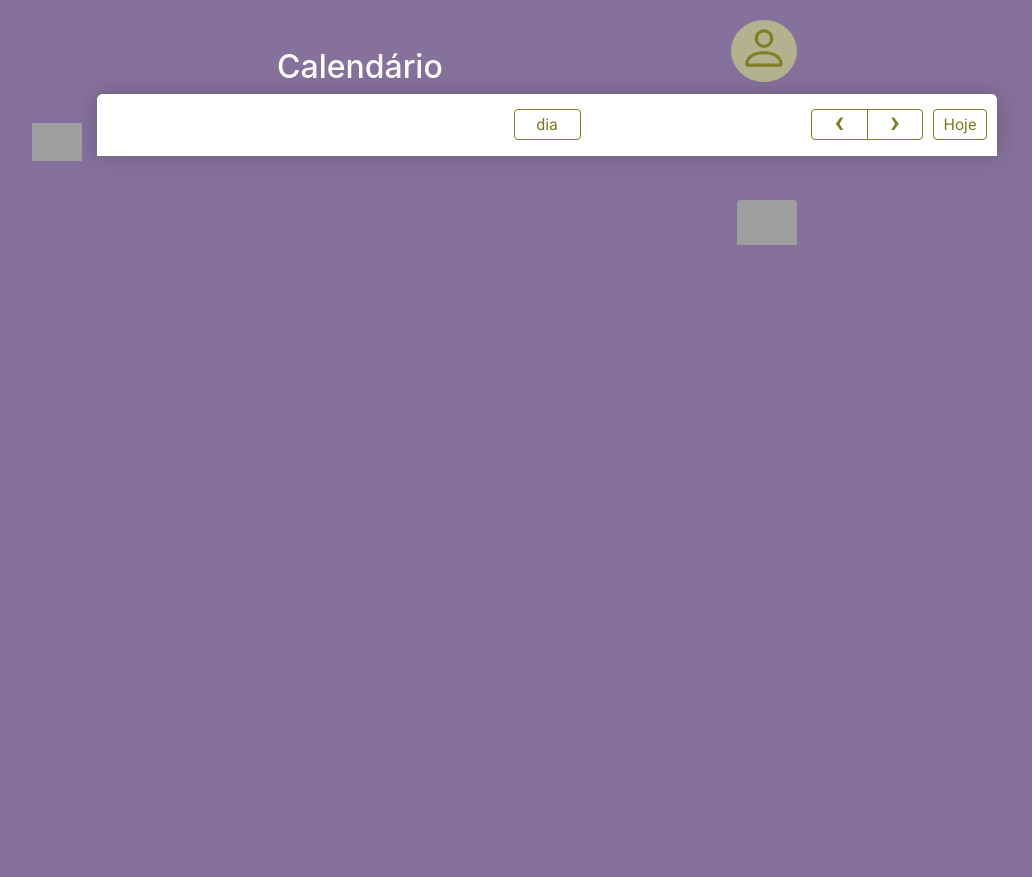
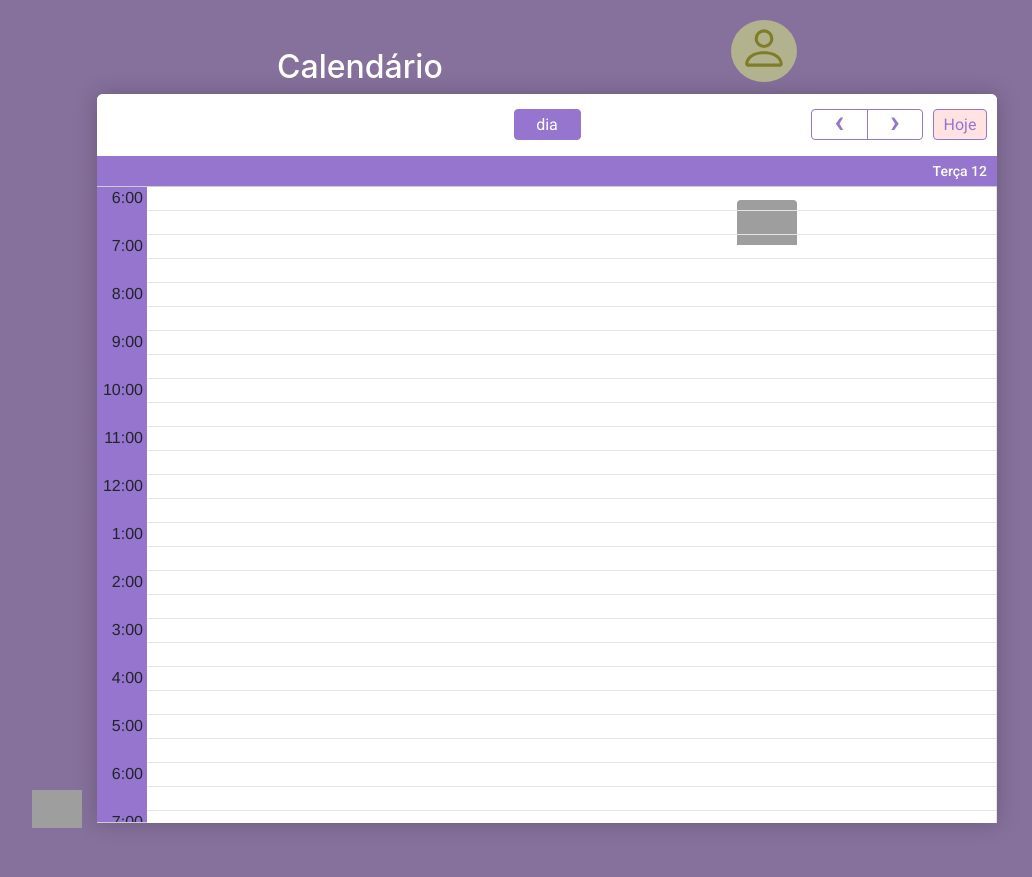
Before and after one commit to Devaneiosdarita/Happyday, a Flask app: template src/templates/calendariolista.html in a window 1280 px wide. Shown: the top 877 px of the page, without its empty margins (93-1125 px from the left). Run offline with Flask 3, Linux system fonts and the light colour scheme; the template is opened without the code that fills it, so the values that code supplies are empty; some libraries are stand-ins or nearby versions; grey boxes are pictures that could not be loaded.

Commit message:
progress

```diff
--- a/src/static/Franstyle.css
+++ b/src/static/Franstyle.css
@@ -6,12 +6,12 @@
  @import url('https://fonts.googleapis.com/css?family=Roboto:100,100i,300,300i,400,400i,500,500i,700,700i,900,900i');
 td.fc-day {
 
-background:#ffffff !important;
+background:#FFF !important;
 font-family: 'Roboto', sans-serif;
 
 }
 td.fc-today {
-	background: #B3B28F!important;
+	background:#FFF !important;
 	position: relative;
 
 
@@ -19,16 +19,16 @@ td.fc-today {
 
 .fc-first th{
 	font-family: 'Roboto', sans-serif;
-    background:#B3B28F !important;
-	color:#ffffff;
+    background:#9675ce !important;
+	color:#FFF;
 	font-size:14px !important;
 	font-weight:500 !important;
 
 	}
 .fc-event-inner {
 	font-family: 'Roboto', sans-serif;
-    background:#7F7E26 !important;
-    color: #ffffff!important;
+    background: #03a9f3!important;
+    color: #FFF!important;
     font-size: 12px!important;
     font-weight: 500!important;
     padding: 5px 0px!important;
@@ -94,16 +94,15 @@ html .fc,
     font-weight: 100;
     margin-bottom: 10px;
 		font-family: 'Roboto', sans-serif;
-	color: #7F7E26;
 }
 	span.fc-button {
     font-family: 'Roboto', sans-serif;
-    border-color:#7F7E26;
-	color: #7F7E26;
+    border-color: #9675ce;
+	color: #9675ce;
 }
 .fc-state-down, .fc-state-active {
-    background-color: #7F7E26 !important;
-	color: #ffffff !important;
+    background-color: #9675ce !important;
+	color: #FFF !important;
 }
 .fc .fc-header-space {
 	padding-left: 10px;
@@ -154,6 +153,35 @@ html .fc,
 .fc-view {
 	width: 100%;
 	overflow: hidden;
+	}
+
+
+
+/* Cell Styles
+------------------------------------------------------------------------*/
+
+    /* <th>, usually */
+.fc-widget-content {  /* <td>, usually */
+	border: 1px solid #e5e5e5;
+	}
+.fc-widget-header{
+    border-bottom: 1px solid #EEE;
+}
+.fc-state-highlight { /* <td> today cell */ /* TODO: add .fc-today to <th> */
+	/* background: #fcf8e3; */
+}
+
+.fc-state-highlight > div > div.fc-day-number{
+    background-color: #ff3b30;
+    color: #FFFFFF;
+    border-radius: 50%;
+    margin: 4px;
+}
+
+.fc-cell-overlay { /* semi-transparent rectangle while dragging */
+	background: #bce8f1;
+	opacity: .3;
+	filter: alpha(opacity=30); /* for IE */
 	}
 
 
@@ -222,8 +250,8 @@ html .fc,
 
 
 .fc-state-default {
-	border-color:#7F7E26 ;
-	color: #7F7E26;
+	border-color: #ff3b30;
+	color: #ff3b30;
 }
 .fc-button-month.fc-state-default, .fc-button-agendaWeek.fc-state-default, .fc-button-agendaDay.fc-state-default{
     min-width: 67px;
@@ -235,12 +263,12 @@ html .fc,
 .fc-state-down,
 .fc-state-active,
 .fc-state-disabled {
-	color: #7F7E26;
+	color: #333333;
 	background-color: #FFE3E3;
 	}
 
 .fc-state-hover {
-	color: #7F7E26;
+	color: #ff3b30;
 	text-decoration: none;
 	background-position: 0 -15px;
 	-webkit-transition: background-position 0.1s linear;
@@ -251,7 +279,7 @@ html .fc,
 
 .fc-state-down,
 .fc-state-active {
-	background-color:#7F7E26 ;
+	background-color: #ff3b30;
 	background-image: none;
 	outline: 0;
 	color: #FFFFFF;
@@ -260,11 +288,11 @@ html .fc,
 .fc-state-disabled {
 	cursor: default;
 	background-image: none;
-	background-color: #ffffff;
+	background-color: #FFE3E3;
 	filter: alpha(opacity=65);
 	box-shadow: none;
-	border:1px solid #B3B28F;
-	color: #27260c;
+	border:1px solid #FFE3E3;
+	color: #ff3b30;
 	}
 
 
@@ -418,7 +446,7 @@ table.fc-border-separate {
 }
 .fc-border-separate tr.fc-last th{
     border-bottom-width: 1px;
-    border-color: #7F7E26;
+    border-color: #cdcdcd;
     font-size: 16px;
     font-weight: 300;
 	line-height: 30px;
@@ -480,6 +508,35 @@ table.fc-border-separate {
 	float: right;
 	}
 
+
+
+/* Agenda Week View, Agenda Day View
+------------------------------------------------------------------------*/
+
+.fc-agenda table {
+	border-collapse: separate;
+	}
+
+.fc-agenda-days th {
+	text-align: center;
+	}
+
+.fc-agenda .fc-agenda-axis {
+	width: 50px;
+	padding: 0 4px;
+	vertical-align: middle;
+	text-align: right;
+	white-space: nowrap;
+	font-weight: normal;
+	}
+
+.fc-agenda .fc-week-number {
+	font-weight: bold;
+	}
+
+.fc-agenda .fc-day-content {
+	padding: 2px 2px 1px;
+	}
 
 /* make axis border take precedence */
 
@@ -604,10 +661,10 @@ table.fc-border-separate {
 	}
 
 thead tr.fc-first{
-    background-color: #ffffff;
+    background-color: #f7f7f7;
 }
 table.fc-header{
-    background-color: #ffffff;
+    background-color: #FFFFFF;
     border-radius: 6px 6px 0 0;
 }
 
@@ -621,20 +678,20 @@ table.fc-header{
     height: 30px;
 }
 .fc-sun, .fc-sat{
-    color: #919191;
+    color: #b8b8b8;
 }
 
 .fc-week .fc-day:hover .fc-day-number{
-    background-color:#7F7E26 ;
+    background-color: #B8B8B8;
     border-radius: 50%;
-    color: #ffffff;
+    color: #FFFFFF;
     transition: background-color 0.2s;
 }
 .fc-week .fc-day.fc-state-highlight:hover .fc-day-number{
-    background-color: #7F7E26 ;
+    background-color:  #ff3b30;
 }
 .fc-button-today{
-    border: 1px solid rgba(201, 127, 127, 0);
+    border: 1px solid rgba(255,255,255,.0);
 }
 .fc-view-agendaDay thead tr.fc-first .fc-widget-header{
     text-align: right;
@@ -658,8 +715,8 @@ table.fc-header{
 -----------------------------------------------------*/
 
 .fc-event {
-	background: #ffffff !important;
-	color: #000000 !important;
+	background: #fff !important;
+	color: #000 !important;
 	}
 
 /* for vertical events */
--- a/src/templates/calendario_opcao.html
+++ b/src/templates/calendario_opcao.html
@@ -145,7 +145,10 @@
 
                 <button id="myButton" class="custom-button">
                     <img src="fundoPurple.png" alt="Purple background">
-                    <span>Click me (Icon included)</span> </button>
+                    <svg xmlns="http://www.w3.org/2000/svg" width="16" height="16" fill="currentColor" class="bi bi-bookshelf" viewBox="0 0 16 16">
+                        <path d="M2.5 0a.5.5 0 0 1 .5.5V2h10V.5a.5.5 0 0 1 1 0v15a.5.5 0 0 1-1 0V15H3v.5a.5.5 0 0 1-1 0V.5a.5.5 0 0 1 .5-.5M3 14h10v-3H3zm0-4h10V7H3zm0-4h10V3H3z"/>
+                      </svg>
+                    <span><i class="bi bi-bookshelf"></i></span> </button>
 
                 <div id="buttonContent">
                 <table height="100" width="150" background="fundoPurple.png" >
--- a/src/templates/calendariolista.html
+++ b/src/templates/calendariolista.html
@@ -274,7 +274,7 @@
 			editable: true,
 			firstDay: 1, //  1(Monday) this can be changed to 0(Sunday) for the USA system
 			selectable: true,
-			defaultView: 'Basic Day',
+			defaultView: 'agendaDay',
 
 			axisFormat: 'h:mm',
 			columnFormat: {
```
Also changed, not shown: src/static/Franjavascript.js.
